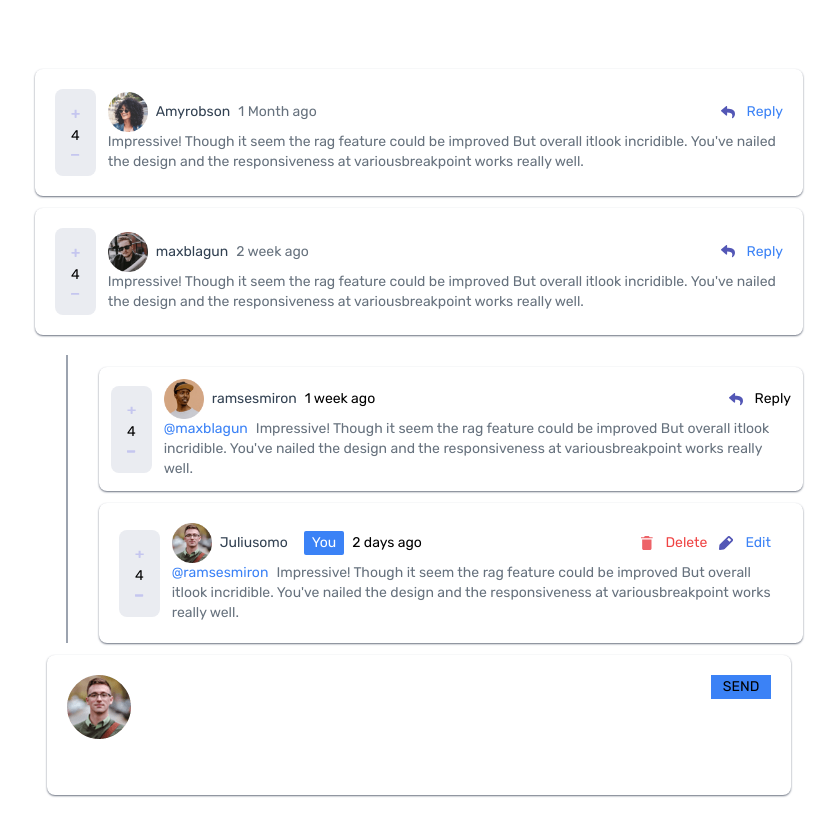
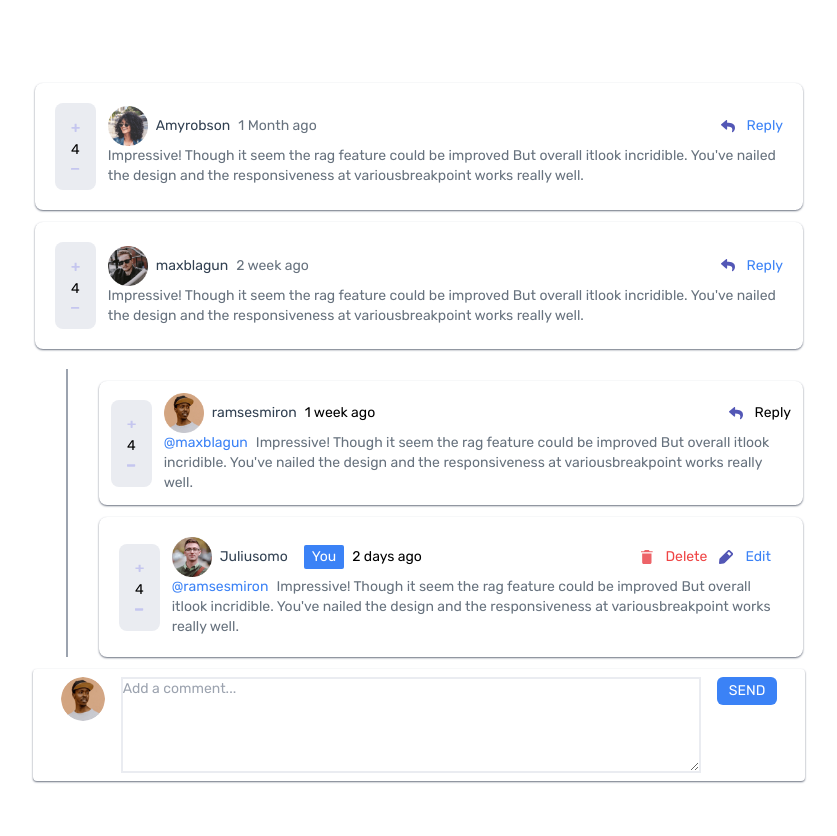
Before and after one commit to Wura-ola/interactive-comments-section-main, a React (Vite) app: page / in a window 1280 px wide. Shown: the top 836 px of the page, without its empty margins (221-1058 px from the left). Built offline with nearby package versions, Linux system fonts and the light colour scheme.

Commit message:
committed

```diff
--- a/src/App.jsx
+++ b/src/App.jsx
@@ -177,13 +177,22 @@ function App() {
         </div>
       </div>
 
-      <div className="flex justify-between max-w-full shadow-sm shadow-gray-500 bg-white p-5 rounded-lg mt-3 items-start">
-        <img src={juliusomo} alt="" className="" />
-        <input
+      <div className="flex justify-between min-h-150px rounded shadow-sm shadow-gray-500 mt-3 py-2 px-7">
+        {/* <div className="flex min-h-full gap-4 p-3"> */}
+        <img
+          src={ramsesmiron}
+          alt="User Avatar"
+          className="w-11 rounded-full mr-4 self-start"
+        />
+        <textarea
           type="text"
-          className="py-10 px-48 border-slate-900 border-solid"
-        />
-        <button className="bg-blue-500 py-0.5 px-3">SEND</button>
+          placeholder="Add a comment..."
+          className="border-2 border-lightGray w-[39rem] h-24"
+        ></textarea>
+        {/* </div> */}
+        <button className="ml-4 px-3 py-1 self-start bg-blue-500 text-white rounded-md hover:bg-blue-600 focus:outline-none focus:shadow-outline-blue">
+          SEND
+        </button>
       </div>
     </main>
   );
--- a/tailwind.config.js
+++ b/tailwind.config.js
@@ -16,6 +16,9 @@ export default {
       fontFamily: {
         rubik: ["'Rubik', sans-serif"],
       },
+      width: {
+        128: "39rem",
+      },
     },
   },
   plugins: [],
```
